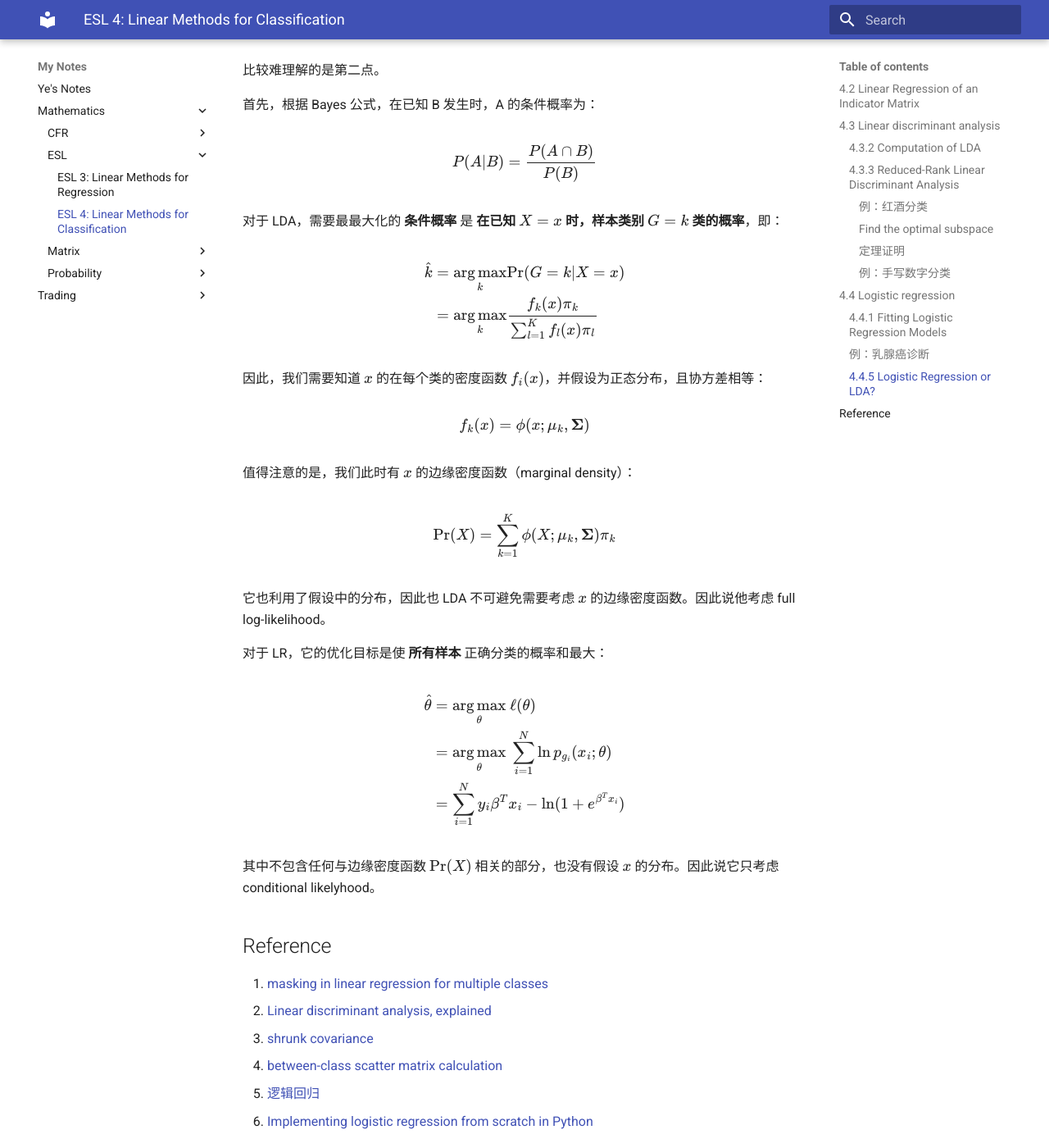
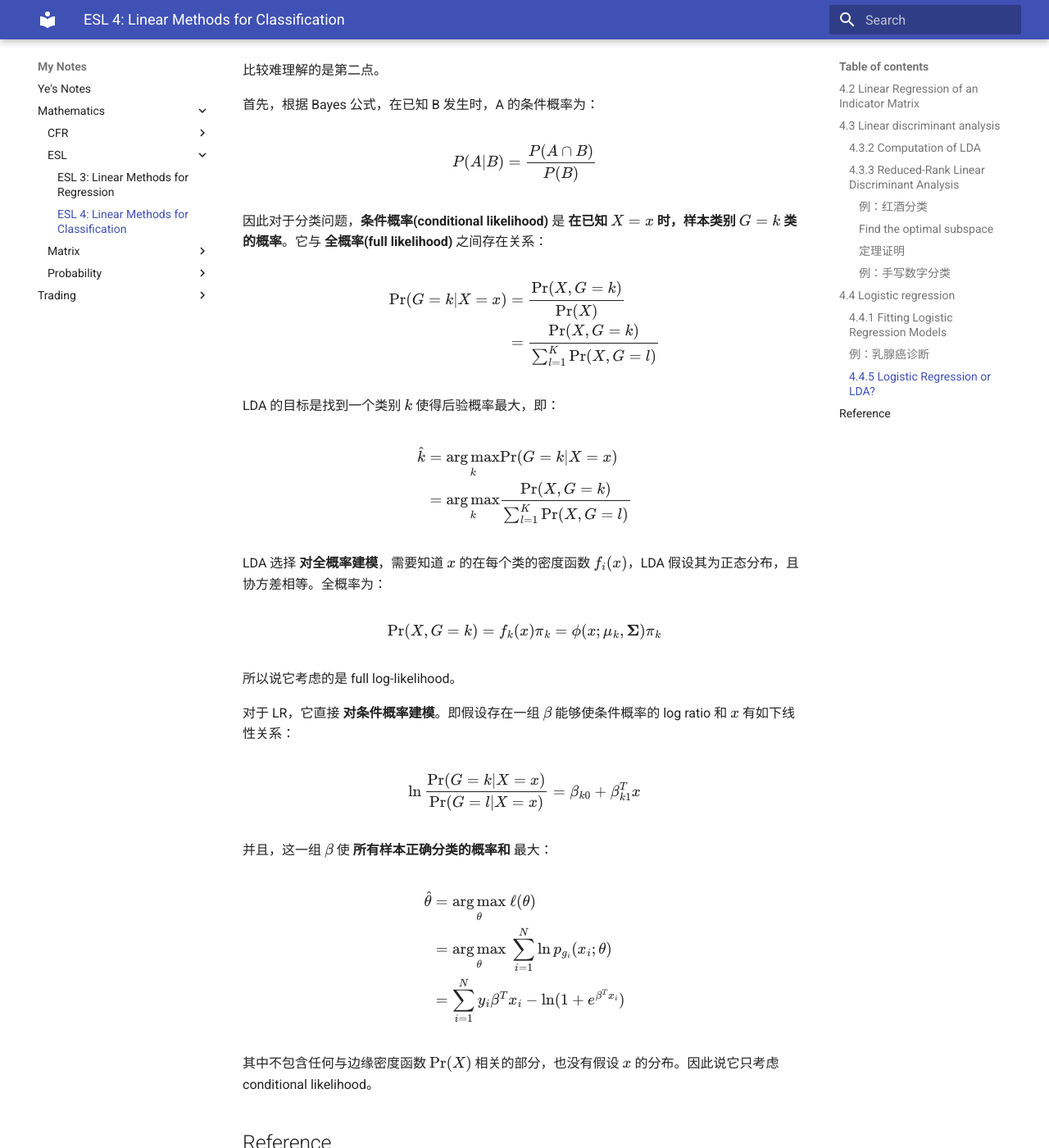
Before and after one commit to double-free/notes, an MkDocs documentation site: the page built from docs/mathematics/ESL/ESL4_LinearMethodsForClassification.md, in a window 1280 px wide and 1400 px high, scrolled down 20125 px. Shown: the whole window at 82% size. Built offline with MkDocs 1.6.1 and Material for MkDocs 9.7.7, drawn with Linux system fonts in a browser that asks for light colours.

Commit message:
update ESL4

```diff
--- a/docs/mathematics/ESL/ESL4_LinearMethodsForClassification.md
+++ b/docs/mathematics/ESL/ESL4_LinearMethodsForClassification.md
@@ -638,24 +638,31 @@
 
 $$ P(A|B) = \frac{P( A \cap B ) }{P(B)} $$
 
-对于 LDA，需要最最大化的 __条件概率__ 是 __在已知 $X = x$ 时，样本类别 $G = k$ 类的概率__，即：
+因此对于分类问题，__条件概率(conditional likelihood)__ 是 __在已知 $X = x$ 时，样本类别 $G = k$ 类的概率__。它与 __全概率(full likelihood)__ 之间存在关系：
 
 $$\begin{align}
-\hat{k} &= \mathop{\arg \max}_{k} \text{Pr}(G=k | X=x) \\
-&= \mathop{\arg \max}_{k} \frac{f_k(x) \pi_k}{\sum_{l=1}^K f_l(x) \pi_l}
+\text{Pr}(G=k | X=x) &= \frac{\text{Pr}(X, G=k)}{\text{Pr}(X)} \\
+&= \frac{\text{Pr}(X, G=k)}{\sum_{l=1}^K \text{Pr}(X, G=l)} \\
 \end{align}$$
 
-因此，我们需要知道 $x$ 的在每个类的密度函数 $f_i(x)$，并假设为正态分布，且协方差相等：
+LDA 的目标是找到一个类别 $k$ 使得后验概率最大，即：
 
-$$ f_k(x) = \phi(x; \mu_k, \mathbf{\Sigma}) $$
+$$\begin{align}
+\hat{k} &= \mathop{\arg \max}_{k}  \text{Pr}(G=k | X=x) \\
+&= \mathop{\arg \max}_{k}  \frac{\text{Pr}(X, G=k)}{\sum_{l=1}^K \text{Pr}(X, G=l)}
+\end{align}$$
 
-值得注意的是，我们此时有 $x$ 的边缘密度函数（marginal density）：
+LDA 选择 __对全概率建模__，需要知道 $x$ 的在每个类的密度函数 $f_i(x)$，LDA 假设其为正态分布，且协方差相等。全概率为：
 
-$$ \text{Pr}(X) = \sum_{k=1}^K \phi(X; \mu_k, \mathbf{\Sigma}) \pi_k $$
+$$ \text{Pr}(X, G=k) = f_k(x) \pi_k = \phi(x; \mu_k, \mathbf{\Sigma}) \pi_k $$
 
-它也利用了假设中的分布，因此也 LDA 不可避免需要考虑 $x$ 的边缘密度函数。因此说他考虑 full log-likelihood。
+所以说它考虑的是 full log-likelihood。
 
-对于 LR，它的优化目标是使 __所有样本__ 正确分类的概率和最大：
+对于 LR，它直接 __对条件概率建模__。即假设存在一组 $\beta$ 能够使条件概率的 log ratio 和 $x$ 有如下线性关系：
+
+$$\ln \frac{\text{Pr}(G=k | X=x)}{\text{Pr}(G=l | X=x)} = \beta_{k0} + \beta_{k1}^T x$$
+
+并且，这一组 $\beta$ 使 __所有样本正确分类的概率和__ 最大：
 
 $$\begin{align}
 \hat{\theta} &= \mathop{\arg \max}_{\theta} ~ \ell (\theta) \\
@@ -663,7 +670,7 @@
 &= \sum_{i=1}^N y_i \mathbf{\beta}^Tx_i - \ln(1 + e^{\mathbf{\beta}^Tx_i})
 \end{align}$$
 
-其中不包含任何与边缘密度函数 $\text{Pr}(X)$ 相关的部分，也没有假设 $x$ 的分布。因此说它只考虑 conditional likelyhood。
+其中不包含任何与边缘密度函数 $\text{Pr}(X)$ 相关的部分，也没有假设 $x$ 的分布。因此说它只考虑 conditional likelihood。
 
 ## Reference
 
```
